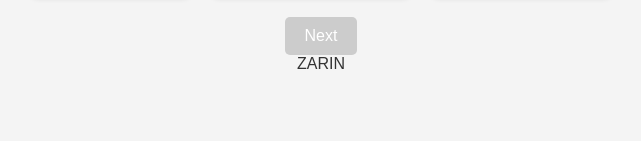
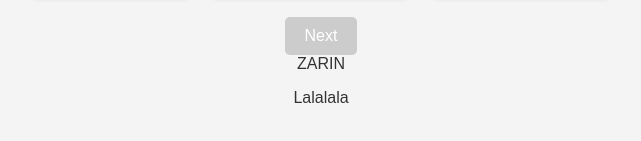
Before and after one commit to Abdul-Mumeet-Pathan/CSE_412, a website: page Lab02/Cv_Builder/template.html in a window 1280 px wide. Shown: the part 173-314 px from the top of the page, without its empty margins (319-960 px from the left). Drawn offline with Linux system fonts and the light colour scheme.

Commit message:
I have changed

```diff
--- a/Lab02/Cv_Builder/template.html
+++ b/Lab02/Cv_Builder/template.html
@@ -30,6 +30,9 @@
         </main>
     </div>
    <h>ZARIN</h>
+   <form>
+    <p>Lalalala</p>
+   </form>
     <script>
         let selectedTemplate = "";
 
```
